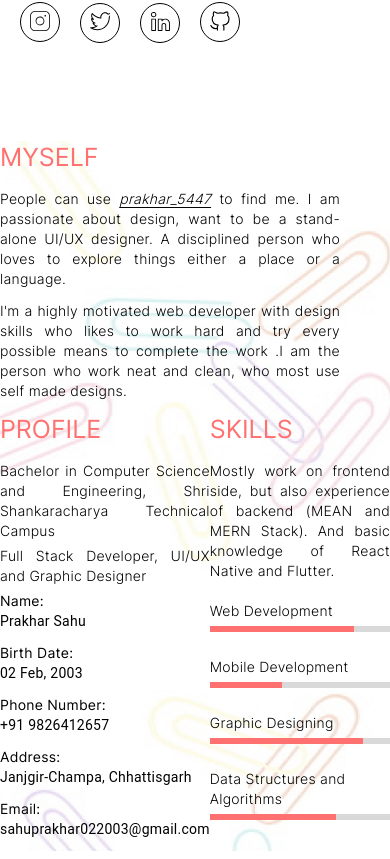
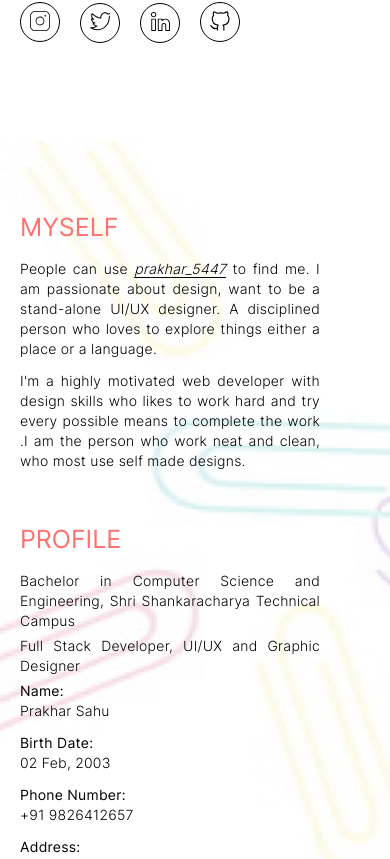
Before and after one commit to prakhar-5447/portfolio, an Angular app: page / in a window 390 px wide. Shown: the part 703-1562 px from the top of the page. Built offline with nearby package versions, Linux system fonts and the light colour scheme.

Commit message:
style about page

```diff
--- a/src/app/app.component.html
+++ b/src/app/app.component.html
@@ -28,8 +28,9 @@
 </div>
 
 <app-home></app-home>
-
-<app-about></app-about>
+<div class="container">
+  <app-about></app-about>
+</div>
 
 <!-- <app-projects></app-projects>
 <app-services></app-services>
--- a/src/app/app.component.sass
+++ b/src/app/app.component.sass
@@ -44,3 +44,14 @@
 
         .active
             color: #FF7171
+
+.container
+    background-image: url('/assets/images/about/bg.jpg')
+    background-size: cover
+    display: flex
+    justify-content: center
+
+
+@media screen and ( max-width: 600px )
+    .container
+        display: block
--- a/src/app/components/about/about.component.sass
+++ b/src/app/components/about/about.component.sass
@@ -6,11 +6,8 @@
         to
             width: $progress
 
-
-
 .about
-    background-image: url('/assets/images/about/bg.jpg')
-    background-size: cover
+    padding: 100px 0px
 
     .intro
         width: 340px
@@ -31,12 +28,20 @@
 
     .brief
         display: flex
+
+        .intro:not(:last-child)
+            margin-right: 100px
+
         .intro
+            margin-top: 60px
 
             .desc
                 margin-bottom: 5px
 
             .details
+                p
+                font-family: 'Inter-Light'
+
 
                 .title
                     font-family: 'Inter-Regular'
@@ -77,3 +82,39 @@
 
                 .skill:not(:last-child)
                     margin-bottom: 25px
+
+@media screen and ( max-width: 1200px )
+
+@media screen and ( max-width: 992px )
+    .about
+
+        .intro
+            width: 300px
+
+        .brief
+
+            .intro:not(:last-child)
+                margin-right: 50px
+
+@media screen and ( max-width: 768px )
+    .about
+        padding: 70px 0px 70px 20px
+
+        .intro
+            width: 340px
+
+        .brief
+            display: flex
+            flex-direction: column
+            justify-content: start
+
+            .intro
+                margin-top: 40px
+
+            .intro:not(:last-child)
+                margin-right: 0px
+
+@media screen and ( max-width: 600px )
+    .about
+        .intro
+            width: 300px
```
